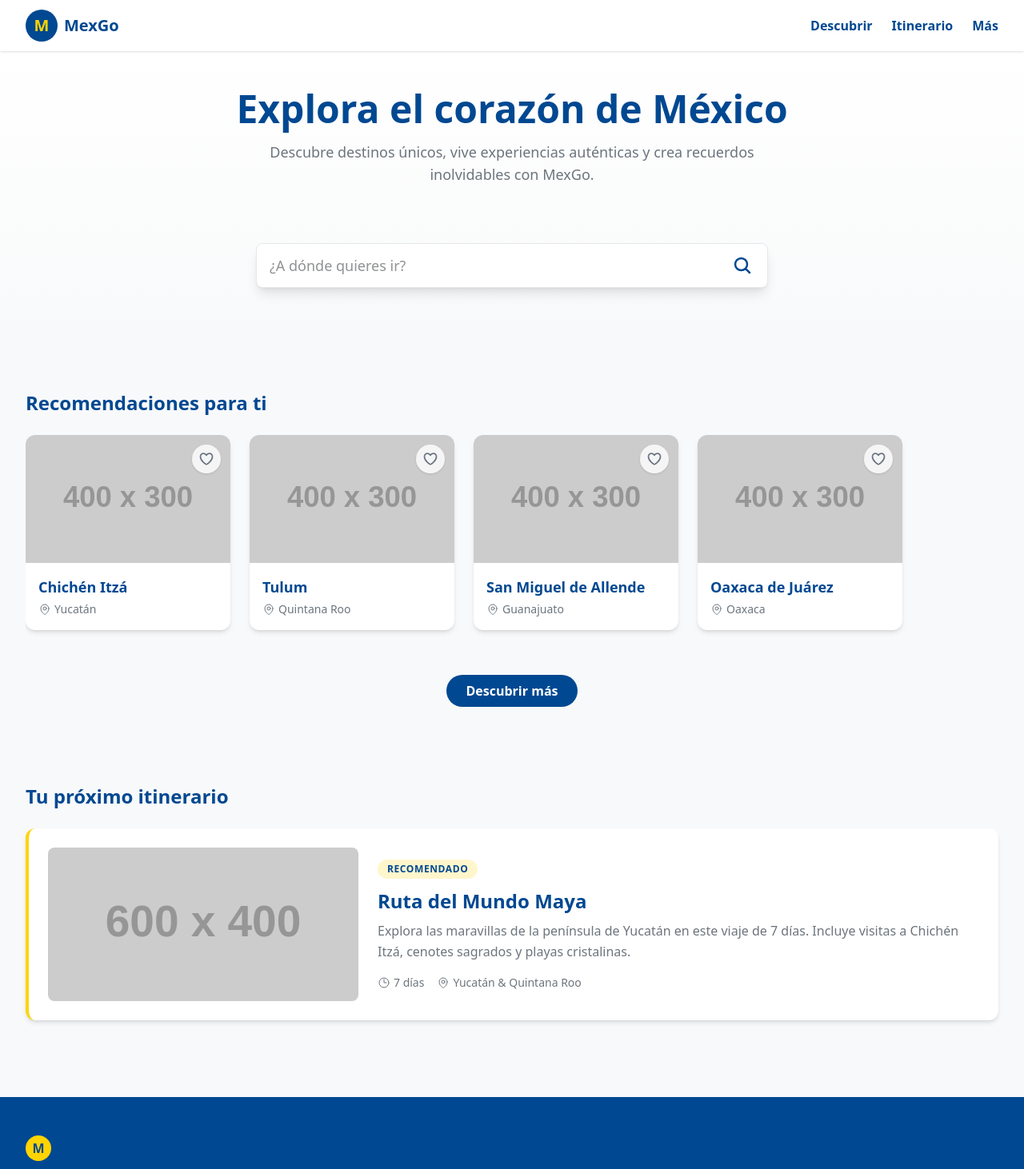
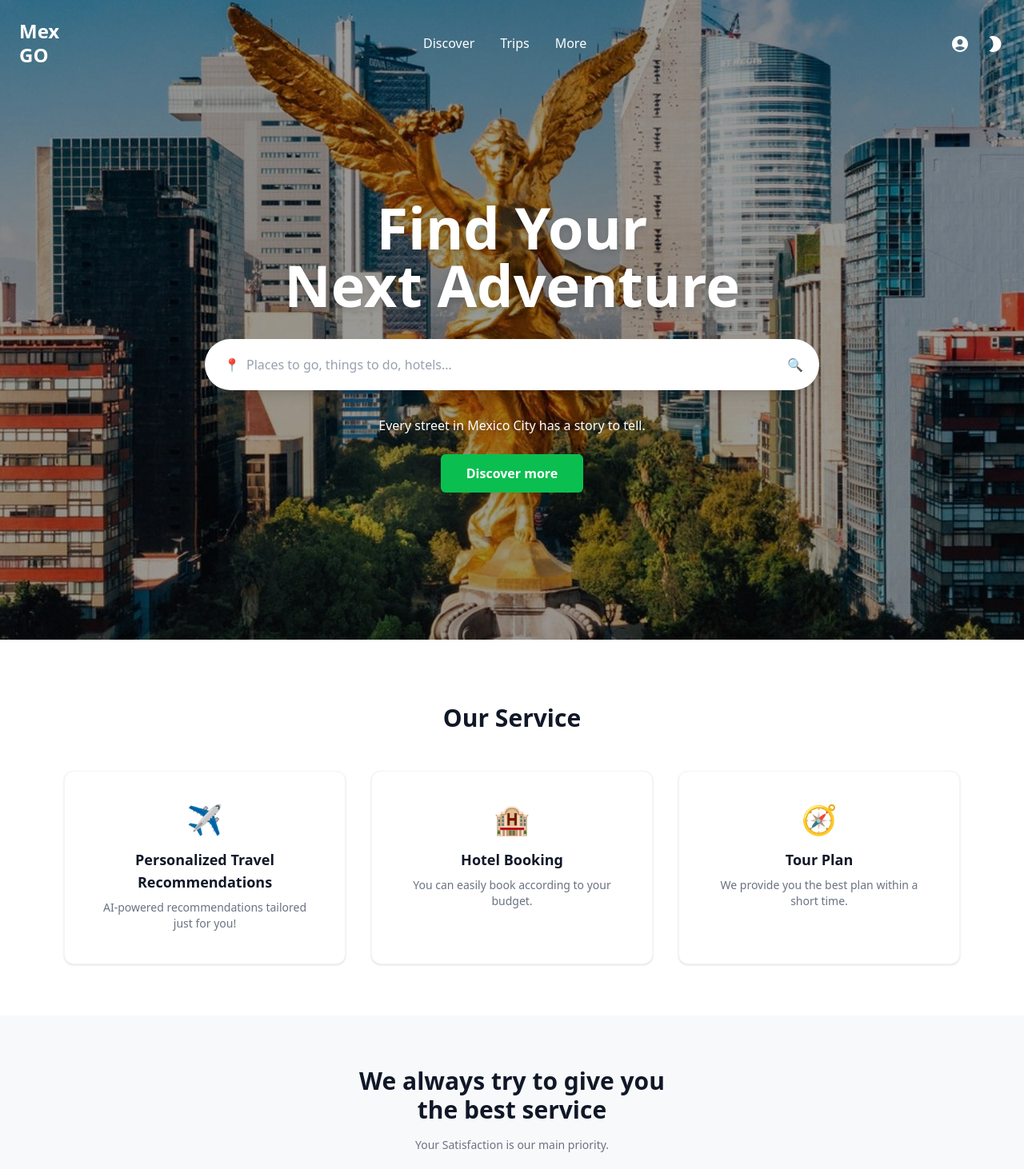
Before and after one commit to AGalanAG/mexgo, a Next.js app: page / in a window 1280 px wide. Shown: the top 1462 px of the page at 80% size. Built offline with nearby package versions, Linux system fonts and the light colour scheme.

Commit message:
Modificación de landing page y generacionde boceto para admin, negocio y super admin

```diff
--- a/app/page.tsx
+++ b/app/page.tsx
@@ -1,39 +1,94 @@
-import React from 'react';
 import Navbar from '@/components/tourist/Navbar';
-import SearchBar from '@/components/tourist/SearchBar';
-import RecommendationsCarousel from '@/components/tourist/RecommendationsCarousel';
-import ItineraryCard from '@/components/tourist/ItineraryCard';
-import Footer from '@/components/tourist/Footer';
 
 export default function Home() {
   return (
-    <div className="flex flex-col min-h-screen">
-      <Navbar />
+    <div className="flex flex-col min-h-screen w-full bg-white">
 
-      <main className="flex-1 mt-16">
-        {/* Hero & Search Section */}
-        <section className="bg-gradient-to-b from-white to-background-main py-12">
-          <div className="container-responsive">
-            <div className="text-center mb-10">
-              <h1 className="text-4xl md:text-5xl font-bold mb-4">
-                Explora el corazón de México
-              </h1>
-              <p className="text-lg text-text-secondary max-w-2xl mx-auto">
-                Descubre destinos únicos, vive experiencias auténticas y crea recuerdos inolvidables con MexGo.
-              </p>
-            </div>
-            <SearchBar />
+      {/* 1. SECCIÓN HERO */}
+      <section
+        className="relative min-h-screen flex flex-col items-center justify-center bg-black/40 bg-blend-overlay"
+        style={{
+          backgroundImage: "url('/fondoLanding/angel-independencia-paseo-de-reforma.jpg')",
+          backgroundSize: 'cover',
+          backgroundPosition: 'center'
+        }}
+      >
+        {/* Componente Navbar Separado */}
+        <Navbar />
+
+        {/* Hero Content */}
+        <div className="text-center text-white z-10 px-4 w-full max-w-4xl mt-16">
+          <h1 className="text-5xl md:text-7xl font-extrabold mb-8 drop-shadow-lg text-white">
+            Find Your <br /> Next Adventure
+          </h1>
+
+          {/* Search Bar */}
+          <div className="bg-white rounded-full p-2 flex items-center shadow-lg mb-8 max-w-3xl mx-auto">
+            <span className="text-gray-400 pl-4 pr-2">📍</span>
+            <input
+              type="text"
+              placeholder="Places to go, things to do, hotels..."
+              className="flex-1 bg-transparent outline-none text-gray-800 placeholder-gray-400"
+            />
+            <button className="p-3 bg-white text-gray-600 hover:text-black rounded-full">
+              🔍
+            </button>
           </div>
-        </section>
 
-        {/* Recommendations Section */}
-        <RecommendationsCarousel />
+          <p className="text-sm md:text-base font-medium mb-6 drop-shadow-md">
+            Every street in Mexico City has a story to tell.
+          </p>
 
-        {/* Itinerary Section */}
-        <ItineraryCard />
-      </main>
+          <button className="bg-[var(--green)] hover:bg-[var(--dark-green)] text-white px-8 py-3 rounded-md font-bold transition-colors">
+            Discover more
+          </button>
+        </div>
+      </section>
 
-      <Footer />
+      {/* SECCIÓN OUR SERVICE (Manteniendo el diseño anterior) */}
+      <section className="pt-20 bg-white text-center">
+        <h2 className="text-3xl font-bold text-gray-900 mb-12">Our Service</h2>
+
+        <div className="grid grid-cols-1 md:grid-cols-3 gap-8 max-w-6xl mx-auto px-4 mb-16">
+          <div className="card-base p-10 flex flex-col items-center shadow-sm border border-gray-100">
+            <span className="text-4xl mb-4 text-gray-400">✈️</span>
+            <h3 className="font-bold text-lg mb-2 text-gray-900">Personalized Travel<br/>Recommendations</h3>
+            <p className="text-sm text-gray-500">AI-powered recommendations tailored just for you!</p>
+          </div>
+
+          <div className="card-base p-10 flex flex-col items-center shadow-sm border border-gray-100">
+            <span className="text-4xl mb-4 text-[var(--light-blue)]">🏨</span>
+            <h3 className="font-bold text-lg mb-2 text-gray-900">Hotel Booking</h3>
+            <p className="text-sm text-gray-500">You can easily book according to your budget.</p>
+          </div>
+
+          <div className="card-base p-10 flex flex-col items-center shadow-sm border border-gray-100">
+            <span className="text-4xl mb-4 text-[var(--red)]">🧭</span>
+            <h3 className="font-bold text-lg mb-2 text-gray-900">Tour Plan</h3>
+            <p className="text-sm text-gray-500">We provide you the best plan within a short time.</p>
+          </div>
+        </div>
+
+        <div className="bg-[#F8F9FA] py-16 px-4">
+          <h2 className="text-3xl font-bold text-gray-900 mb-4">We always try to give you<br/>the best service</h2>
+          <p className="text-sm text-gray-500 max-w-2xl mx-auto mb-8">
+            Your Satisfaction is our main priority.
+          </p>
+          <div className="flex justify-center items-center gap-4">
+            <button className="w-8 h-8 rounded-full bg-gray-800 text-white">&lt;</button>
+            <span className="text-sm font-medium">1 / 5</span>
+            <button className="w-8 h-8 rounded-full bg-gray-800 text-white">&gt;</button>
+          </div>
+        </div>
+      </section>
+
+      {/* SECCIÓN BEST TOURS */}
+      <section className="py-20 bg-[#F4F6F5]">
+        <div className="max-w-6xl mx-auto px-4 text-center">
+          <h2 className="text-3xl font-bold text-gray-900 mb-8">Best Tours For You</h2>
+          {/* Aquí irían las tarjetas de tours que definimos antes */}
+        </div>
+      </section>
     </div>
   );
 }
--- a/components/tourist/Navbar.tsx
+++ b/components/tourist/Navbar.tsx
@@ -1,31 +1,34 @@
+"use client";
+
 import React from 'react';
+import AccountCircleIcon from '@mui/icons-material/AccountCircle';
+import ModeNightIcon from '@mui/icons-material/ModeNight';
 
-const Navbar: React.FC = () => {
+export default function Navbar() {
   return (
-    <nav className="fixed top-0 left-0 right-0 z-50 bg-surface shadow-sm h-16 flex items-center">
-      <div className="container-responsive flex items-center justify-between">
-        <div className="flex items-center gap-2">
-          {/* Logo Placeholder */}
-          <div className="w-10 h-10 bg-primary rounded-full flex items-center justify-center">
-            <span className="text-secondary font-bold text-xl">M</span>
-          </div>
-          <span className="text-primary font-bold text-xl hidden sm:block">MexGo</span>
-        </div>
+    <nav className="absolute top-0 left-0 w-full p-6 flex justify-between items-center text-white z-50 max-w-7xl mx-auto left-1/2 -translate-x-1/2">
+      {/* Logo */}
+      <div className="font-bold text-2xl leading-tight cursor-pointer">
+        Mex<br />GO
+      </div>
 
-        <div className="flex gap-4 sm:gap-6">
-          <button className="text-primary font-semibold hover:text-accent transition-colors">
-            Descubrir
-          </button>
-          <button className="text-primary font-semibold hover:text-accent transition-colors">
-            Itinerario
-          </button>
-          <button className="text-primary font-semibold hover:text-accent transition-colors">
-            Más
-          </button>
-        </div>
+      {/* Menú Central */}
+      <div className="hidden md:flex gap-8 font-medium">
+        <a href="#" className="hover:text-gray-300 transition-colors">Discover</a>
+        <a href="#" className="hover:text-gray-300 transition-colors">Trips</a>
+        <a href="#" className="hover:text-gray-300 transition-colors">More</a>
+      </div>
+
+      {/* Iconos MUI */}
+      <div className="flex gap-5 items-center">
+
+        <button className="hover:text-gray-300 transition-colors">
+          <AccountCircleIcon fontSize="medium" />
+        </button>
+        <button className="hover:text-gray-300 transition-colors">
+          <ModeNightIcon fontSize="medium" />
+        </button>
       </div>
     </nav>
   );
-};
-
-export default Navbar;
+}
--- a/package.json
+++ b/package.json
@@ -9,7 +9,11 @@
     "lint": "eslint"
   },
   "dependencies": {
+    "@emotion/react": "^11.14.0",
+    "@emotion/styled": "^11.14.1",
     "@google/genai": "^1.48.0",
+    "@mui/icons-material": "^9.0.0",
+    "@mui/material": "^9.0.0",
     "@supabase/supabase-js": "^2.102.1",
     "next": "16.2.2",
     "react": "19.2.4",
```
Also changed, not shown: public/fondoLanding/angel-independencia-paseo-de-reforma.jpg (added), 1 other file (tests, documents, lock files or other folders).
